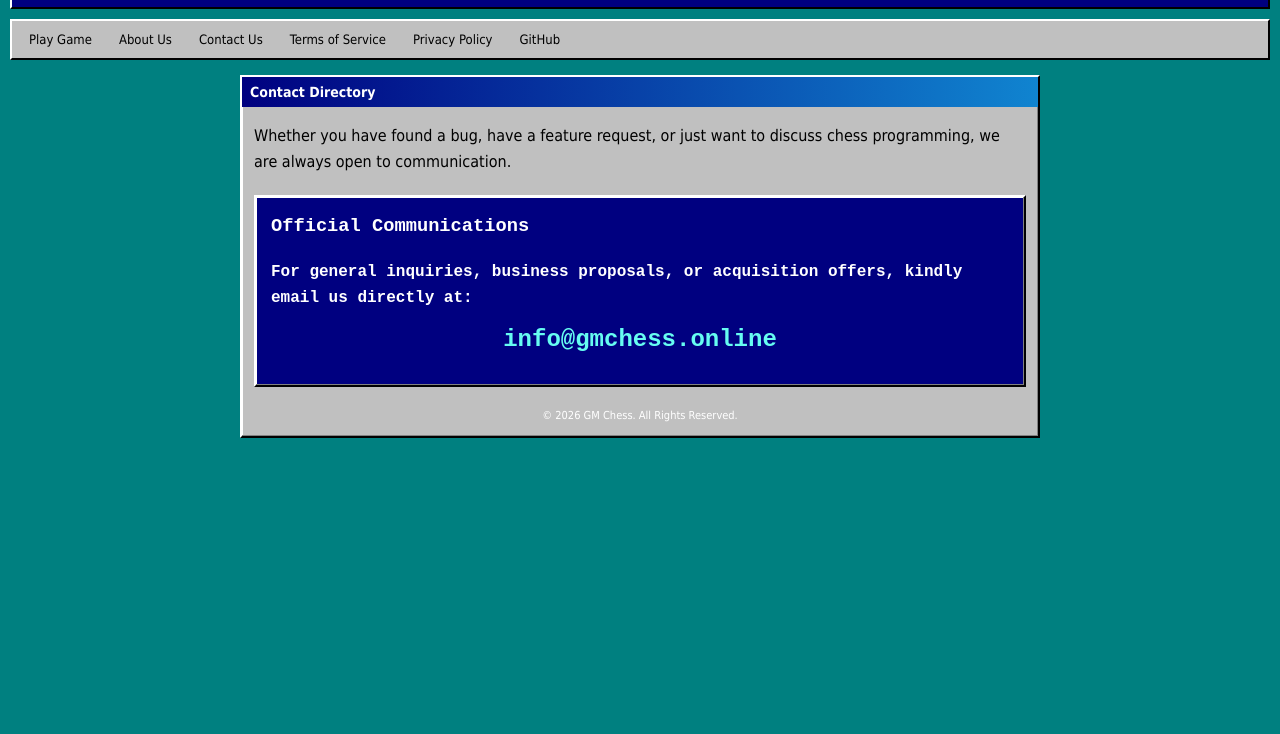
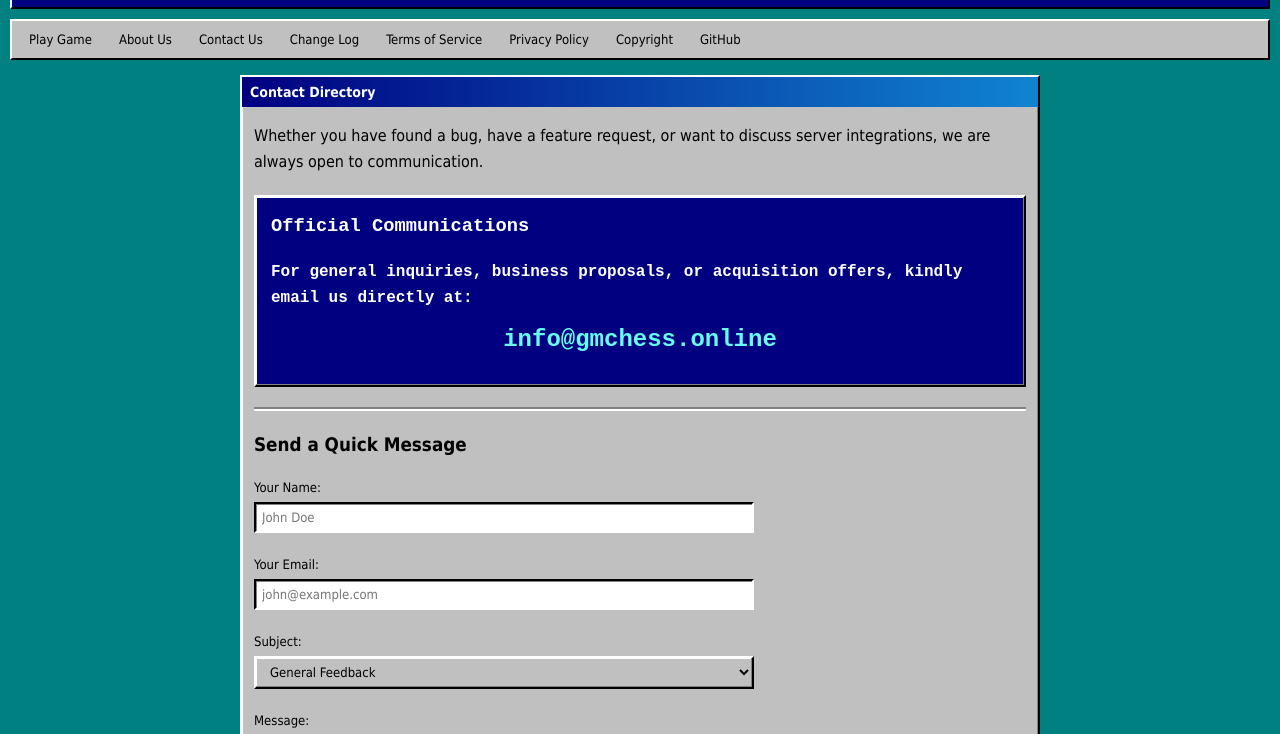
Before and after one commit to freelancedaksh-web/GMChess, a website: page contact.html in a window 1280 px wide. Shown: the part 66-800 px from the top of the page. Drawn offline with Linux system fonts and the light colour scheme.

Commit message:
Update contact.html

```diff
--- a/contact.html
+++ b/contact.html
@@ -16,20 +16,21 @@
         </div>
     </header>
 
-    <!-- Paste Global Nav Bar Here -->
     <nav class="nav-bar">
         <a href="index.html">Play Game</a>
         <a href="about.html">About Us</a>
         <a href="contact.html">Contact Us</a>
+        <a href="changelog.html">Change Log</a>
         <a href="terms.html">Terms of Service</a>
         <a href="privacy.html">Privacy Policy</a>
-        <a href="https://github.com/YOUR_GITHUB_USERNAME" target="_blank">GitHub</a>
+        <a href="copyright.html">Copyright</a>
+        <a href="github.html">GitHub</a>
     </nav>
 
     <main class="panel" style="max-width: 800px; margin: 0 auto; line-height: 1.6;">
         <h2 class="panel-title">Contact Directory</h2>
 
-        <p>Whether you have found a bug, have a feature request, or just want to discuss chess programming, we are always open to communication.</p>
+        <p>Whether you have found a bug, have a feature request, or want to discuss server integrations, we are always open to communication.</p>
 
         <div class="status-box" style="margin: 20px 0; background: var(--header-bg); color: var(--header-text); text-align: left; padding: 15px;">
             <h3 style="margin-top: 0;">Official Communications</h3>
@@ -37,6 +38,35 @@
             <h2 style="margin: 10px 0; text-align: center;"><a href="mailto:info@gmchess.online" style="color: #66fcf1; text-decoration: none;">info@gmchess.online</a></h2>
         </div>
 
+        <hr class="retro-hr">
+
+        <h3>Send a Quick Message</h3>
+        <form style="display: flex; flex-direction: column; gap: 10px; max-width: 500px;">
+            <div class="control-group">
+                <label>Your Name:</label>
+                <input type="text" class="win95-border-inset" placeholder="John Doe">
+            </div>
+            <div class="control-group">
+                <label>Your Email:</label>
+                <input type="text" class="win95-border-inset" placeholder="john@example.com">
+            </div>
+            <div class="control-group">
+                <label>Subject:</label>
+                <select class="win95-border">
+                    <option>General Feedback</option>
+                    <option>UI / Local Bug Report</option>
+                    <option>Multiplayer / Server Issue</option>
+                    <option>Acquisition / Business</option>
+                </select>
+            </div>
+            <div class="control-group">
+                <label>Message:</label>
+                <textarea class="win95-border-inset" rows="5" style="resize: vertical; font-family: inherit; padding: 5px;"></textarea>
+            </div>
+            <button type="button" class="action-btn" onclick="alert('Message feature coming soon! Please email us directly at info@gmchess.online for now.')">Send Message</button>
+        </form>
+    </main>
+
     <footer class="footer">
         &copy; 2026 GM Chess. All Rights Reserved.
     </footer>
```
